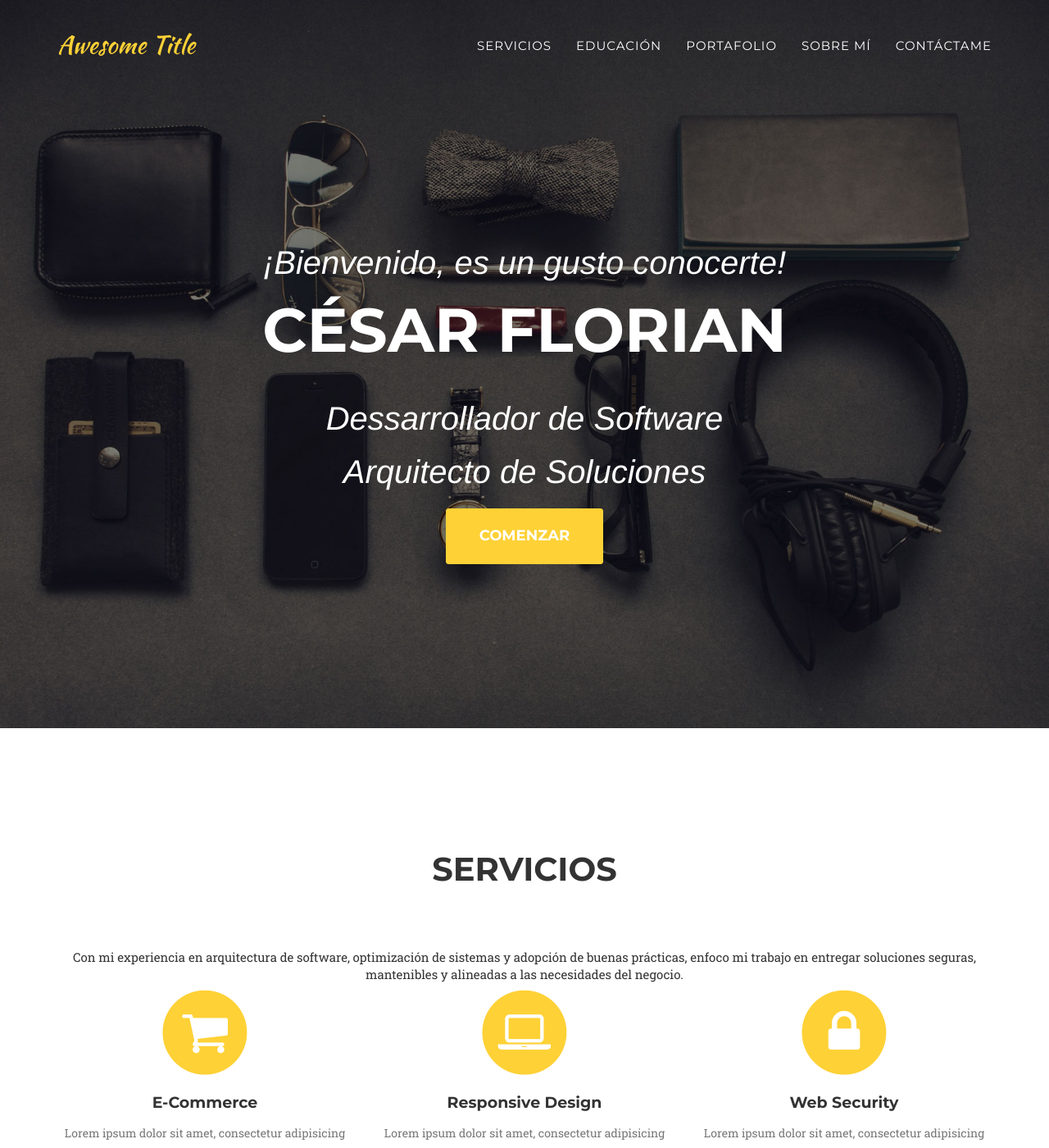
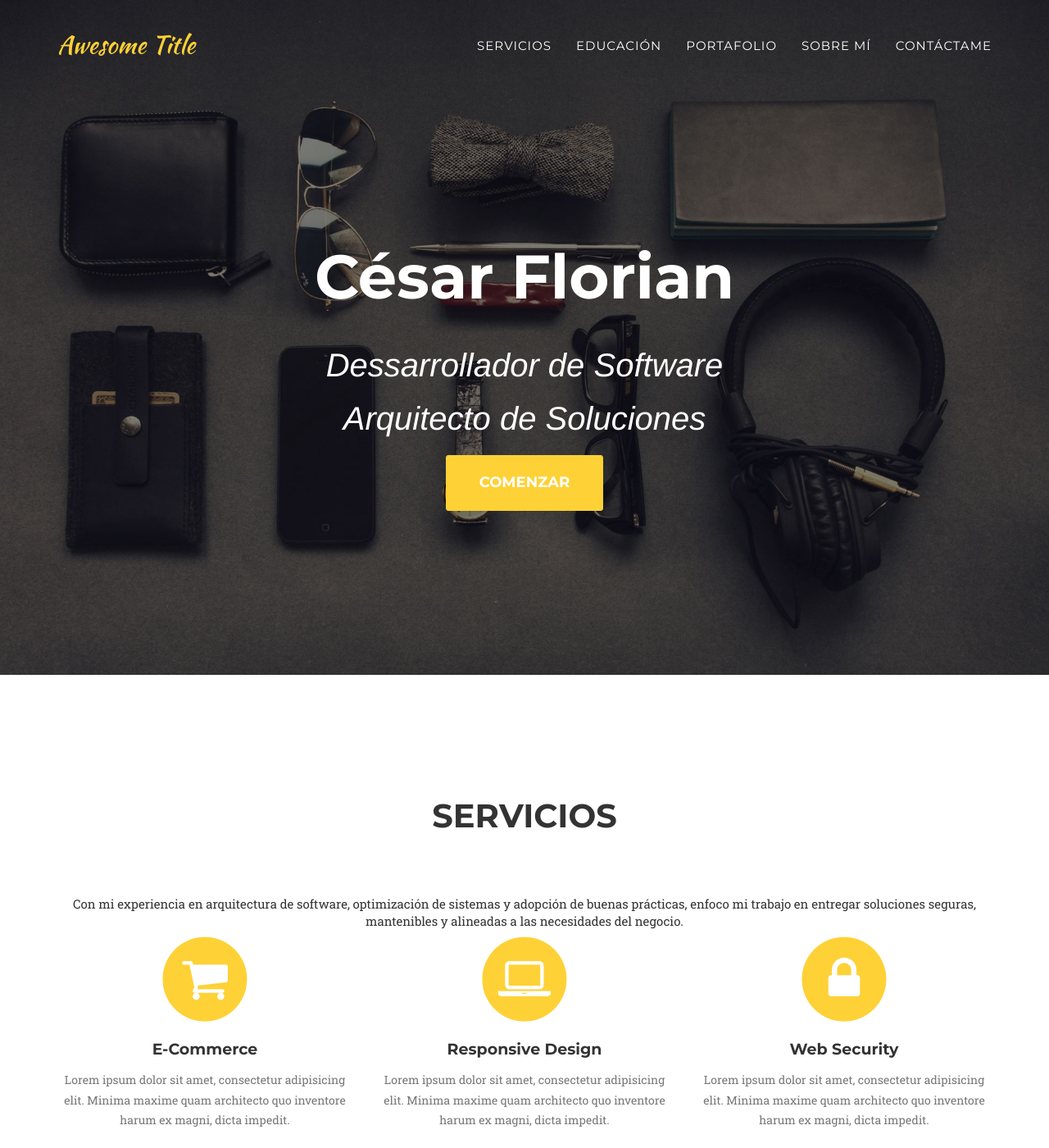
Before and after one commit to cesar-florian/Portfolio, a Jekyll site: the page built from index.html, in a window 1280 px wide and 1400 px high. Shown: the whole window at 82% size. Built offline with Jekyll 4.4.1, drawn with Linux system fonts in a browser that asks for light colours; some web fonts are replaced.

Commit message:
no message

```diff
--- a/_includes/css/agency.css
+++ b/_includes/css/agency.css
@@ -293,7 +293,7 @@ header .intro-text .intro-lead-in {
 
 header .intro-text .intro-heading {
     margin-bottom: 25px;
-    text-transform: uppercase;
+    /*text-transform: uppercase;*/
     font-family: {{ site.data.template.font.primary }};
     font-size: 35px;
     font-weight: 700;
@@ -316,7 +316,7 @@ header .intro-text .intro-heading {
 
     header .intro-text .intro-heading {
         margin-bottom: 50px;
-        text-transform: uppercase;
+        /*text-transform: uppercase;*/
         font-family: {{ site.data.template.font.primary }};
         font-size: 75px;
         font-weight: 700;
--- a/_includes/header.html
+++ b/_includes/header.html
@@ -44,7 +44,6 @@
     <header>
         <div class="container">
             <div class="intro-text">
-                <div class="intro-lead-in">¡Bienvenido, es un gusto conocerte!</div>
                 <div class="intro-heading">César Florian</div>
                 <div class="intro-lead-in">Dessarrollador de Software</div>
                 <div class="intro-lead-in">Arquitecto de Soluciones</div>
```
